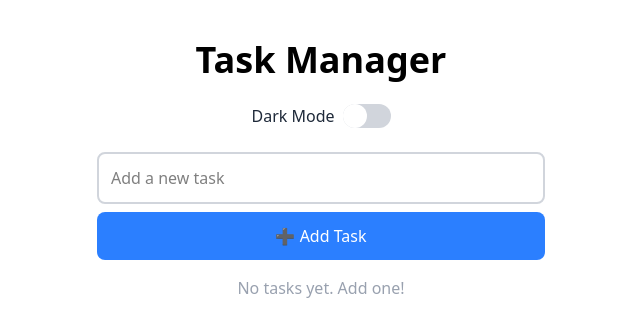
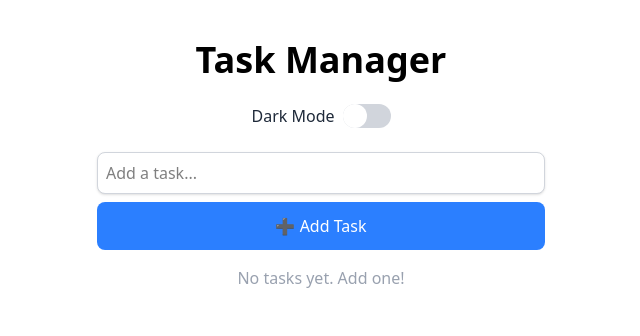
Before and after one commit to ZenithPopat/TaskManager, a React (Vite) app: page / in a window 1280 px wide. Shown: the top 336 px of the page, without its empty margins (319-959 px from the left). Built offline with nearby package versions, Linux system fonts and the light colour scheme.

Commit message:
UI improvements in Input field in Form

```diff
--- a/src/components/TaskForm.tsx
+++ b/src/components/TaskForm.tsx
@@ -20,13 +20,29 @@ const TaskForm = ({ addTask }: TaskFormProps) => {
 
   return (
     <form onSubmit={handleSubmit} className="mb-4">
-      <input
+      {/* <input
         type="text"
         value={taskText}
         onChange={(e) => setTaskText(e.target.value)}
         placeholder="Add a new task"
         className="w-full p-3 mb-2 border-2 border-gray-300 rounded-lg focus:outline-none focus:ring-2 focus:ring-blue-500 dark:bg-gray-700 dark:text-white dark:border-gray-600 transition duration-200"
-      />
+      /> */}
+      <div className="mb-2">
+        <label htmlFor="task" className="sr-only">
+          Task
+        </label>
+        <input
+          type="text"
+          value={taskText}
+          onChange={(e) => setTaskText(e.target.value)}
+          placeholder="Add a task..."
+          className="w-full p-2 border border-gray-300 dark:border-gray-600
+                    rounded-lg shadow-sm focus:outline-none focus:ring-2
+                    focus:ring-blue-500 dark:focus:ring-blue-400
+                    bg-white dark:bg-gray-800 text-black dark:text-white
+                    transition-all"
+        />
+      </div>
       <button
         type="submit"
         className="w-full p-3 bg-blue-500 text-white rounded-lg hover:bg-blue-600 transition duration-200 dark:bg-blue-700 dark:hover:bg-blue-800"
```
Also changed, not shown: Next Steps & Upcoming Features.txt (added).
